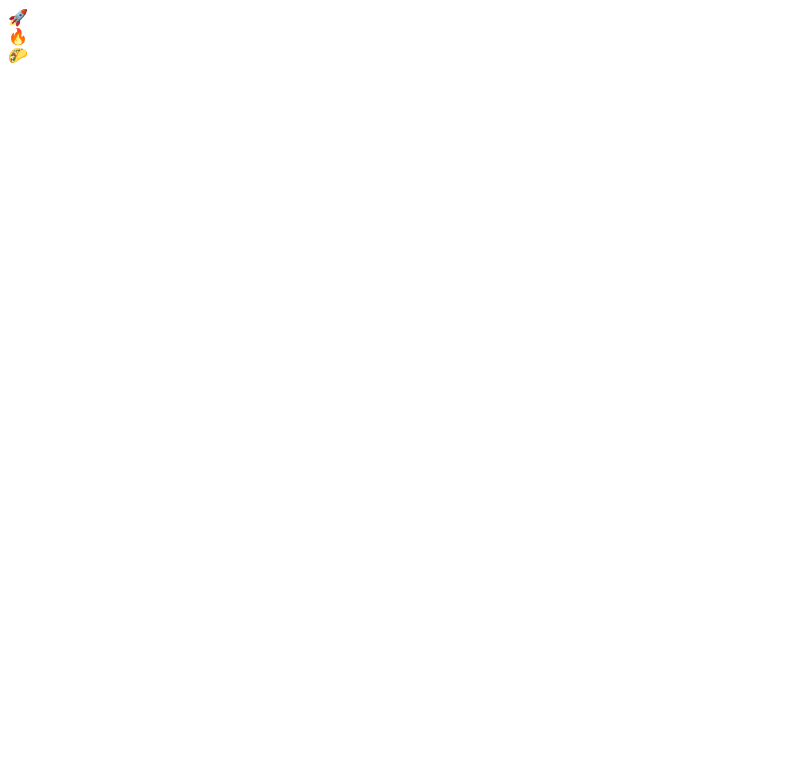
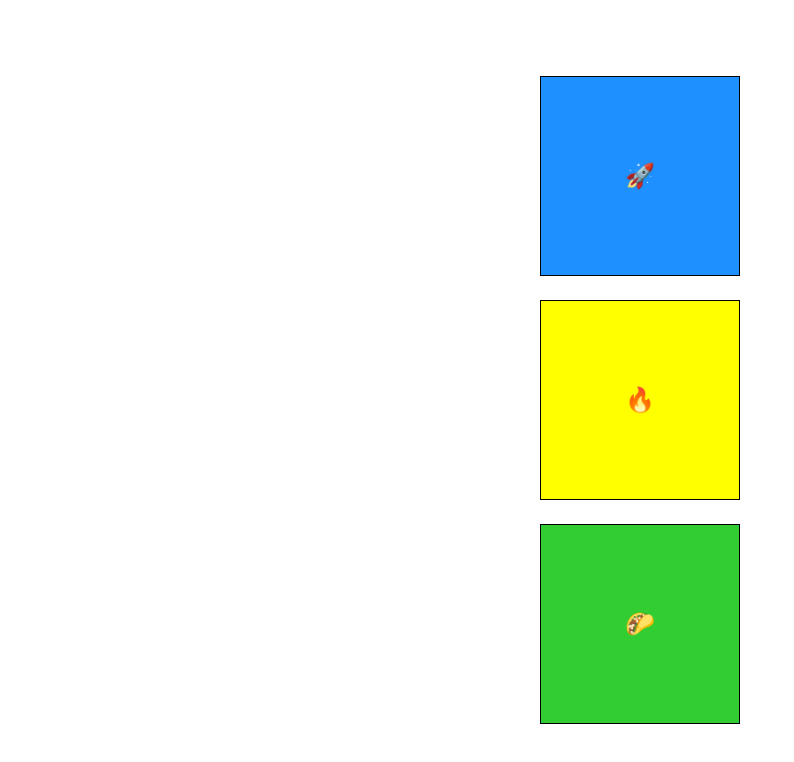
Before and after one commit to muwaffaqelbadawi/CSS_Course, a plain HTML site: page index22/index.html in a window 1280 px wide. Shown: the whole page, without its empty margins (0-794 px from the left). Drawn offline with nearby package versions, Linux system fonts and the light colour scheme.

Commit message:
finish animation

```diff
--- a/index22/css/style.css
+++ b/index22/css/style.css
@@ -0,0 +1,103 @@
+@import url("https://fonts.googleapis.com/css2?family=Nunito&display=swap");
+
+* {
+  margin: 0;
+  padding: 0;
+  box-sizing: border-box;
+}
+
+html {
+  font-size: 1.5rem;
+  font-family: 'Nunito', sans-serif;
+}
+
+body {
+  min-height: 100vh;
+  display: flex;
+  flex-flow: column nowrap;
+}
+
+main {
+  flex-grow: 1;
+  display: flex;
+  flex-flow: column nowrap;
+  justify-content: center;
+  align-items: center;
+  gap: 1rem;
+}
+
+div {
+  width: 200px;
+  height: 200px;
+  border: 1px solid #000;
+  display: grid;
+  place-content: center;
+}
+
+div:first-child {
+    background-color: dodgerblue;
+    /* transform: translateX(-50%); */
+    /* transform: rotateX(180deg); */
+    /* transform: scaleX(120%); */
+    /* transform: skewX(-10deg); */
+}
+
+div:nth-child(2) {
+    background-color: yellow;
+    /* transform: translateY(-2rem); */
+    /* transform: rotateY(180deg); */
+    /* transform: scaleY(120%); */
+    /* transform: skewY(10deg); */
+}
+
+div:last-child {
+    background-color: limegreen;
+    /* transform: translate(100%, -2rem); */
+    /* transform: rotateZ(75deg); */
+    /* transform: scale(50%, 50%); */
+    /* transform: skew(-10deg, -10deg); */
+}
+
+div:hover {
+    background-color: midnightblue;
+    /* transition-property: background-color, transform;
+    transition-duration: 2s, 3s;
+    transition-delay: 0.5s; */
+    /* transition-timing-function: linear; */
+    transition: all 2s, linear 0.5s;
+}
+
+div:last-child:hover {
+    transform: rotate(180deg);
+}
+
+.square-animate {
+    /*
+    animation-name: slide;
+    animation-duration: 5s;
+    animation-timing-function: ease-in-out;
+    animation-delay: 1s;
+    animation-iteration-count: 2;
+    animation-direction: alternate;
+    animation-fill-mode: forwards; */
+
+    animation: 5s ease-in-out 1s 2 forwards}
+
+@keyframes slide {
+    0% {
+        transform: translateX(0);
+    }
+
+    33% {
+        transform: translateX(600px) rotate(180deg);
+    }
+
+    66% {
+        transform: translateX(-600px) rotate(-180deg);
+    }
+
+    100% {
+        transform: translateX(0);
+        background-color: rebeccapurple;
+    }
+}
--- a/index22/index.html
+++ b/index22/index.html
@@ -14,7 +14,7 @@
     <main>
         <div class="square">🚀</div>
         <div class="square">🔥</div>
-        <div class="square animate">🌮</div>
+        <div class="square-animate">🌮</div>
     </main>
 
 </body>
```
Also changed, not shown: index22/css/menu.css (added), index22/menu.html (added), index22/products.html (added).
